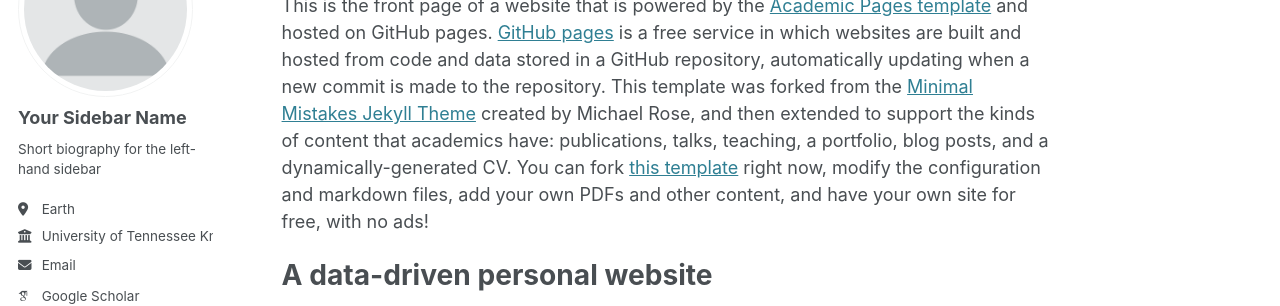
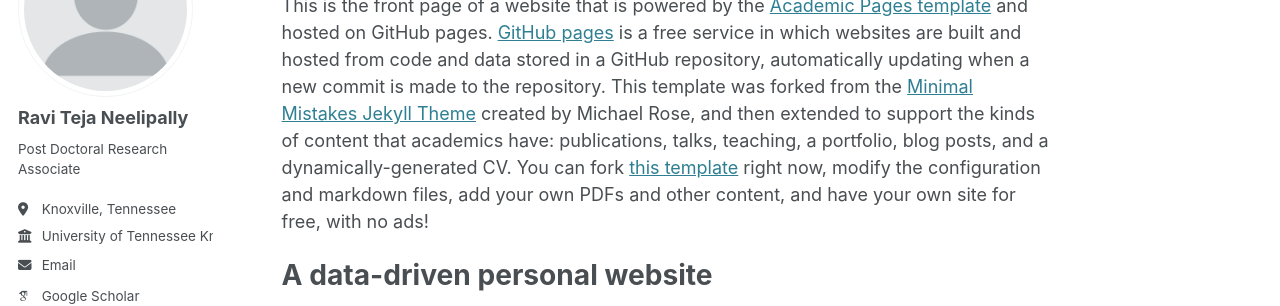
Before and after one commit to gunns77/gunns77.github.io, a Jekyll site: the page built from _pages/about.md, in a window 1280 px wide. Shown: the part 177-483 px from the top of the page. Built offline with Jekyll 4.4.1, drawn with Linux system fonts in a browser that asks for light colours; some web fonts are replaced.

Commit message:
Update _config.yml

```diff
--- a/_config.yml
+++ b/_config.yml
@@ -23,10 +23,10 @@ repository               : "gunns77/gunns77.github.io"
 author:
   # Biographic information
   avatar           : "profile.png"
-  name             : "Your Sidebar Name"
+  name             : "Ravi Teja Neelipally"
   pronouns         : # example: "she/her"
-  bio              : "Short biography for the left-hand sidebar"
-  location         : "Earth"
+  bio              : "Post Doctoral Research Associate"
+  location         : "Knoxville, Tennessee"
   employer         : "University of Tennessee Knoxville"
   uri              : # URL
   email            : "rneelipa@vols.utk.edu"
```
